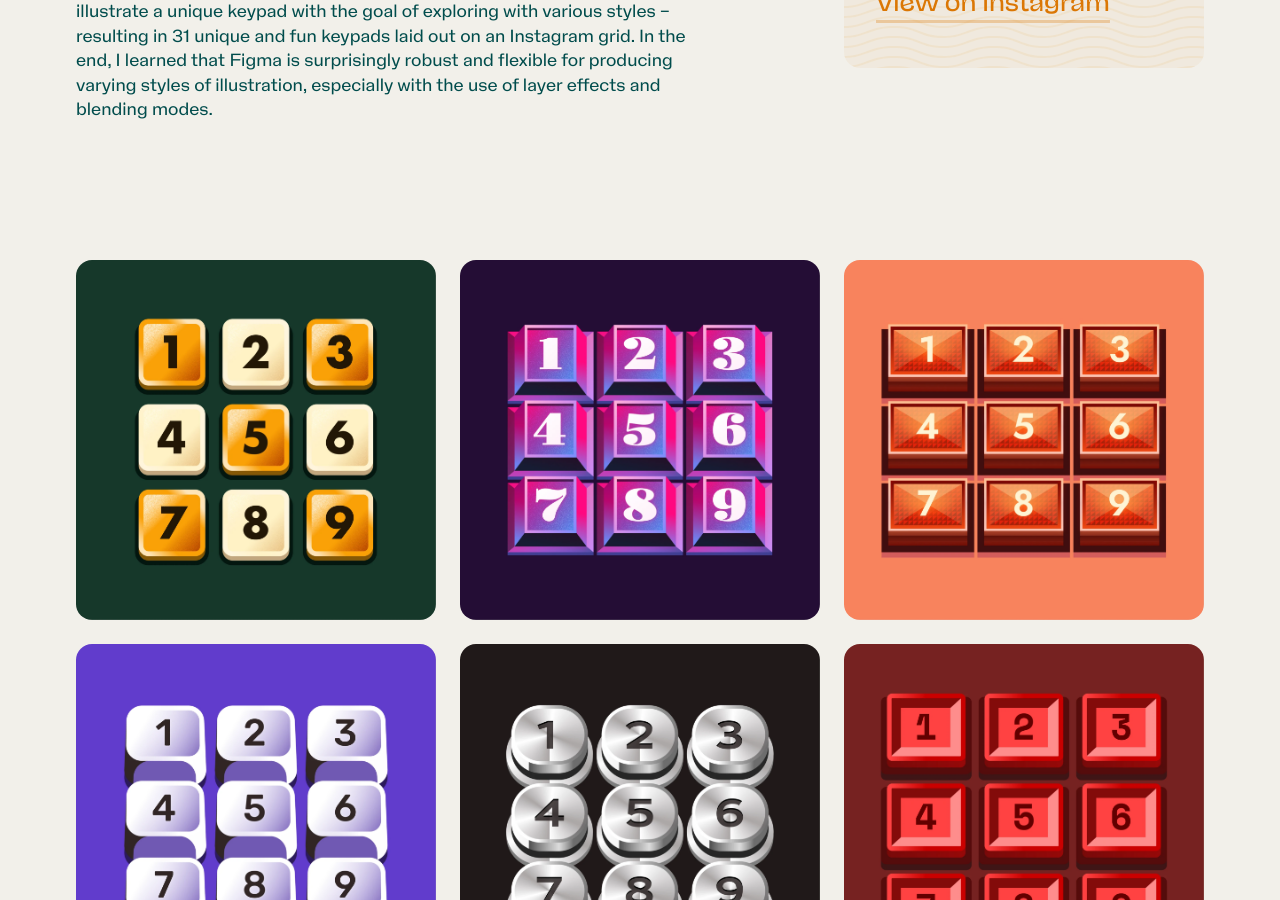
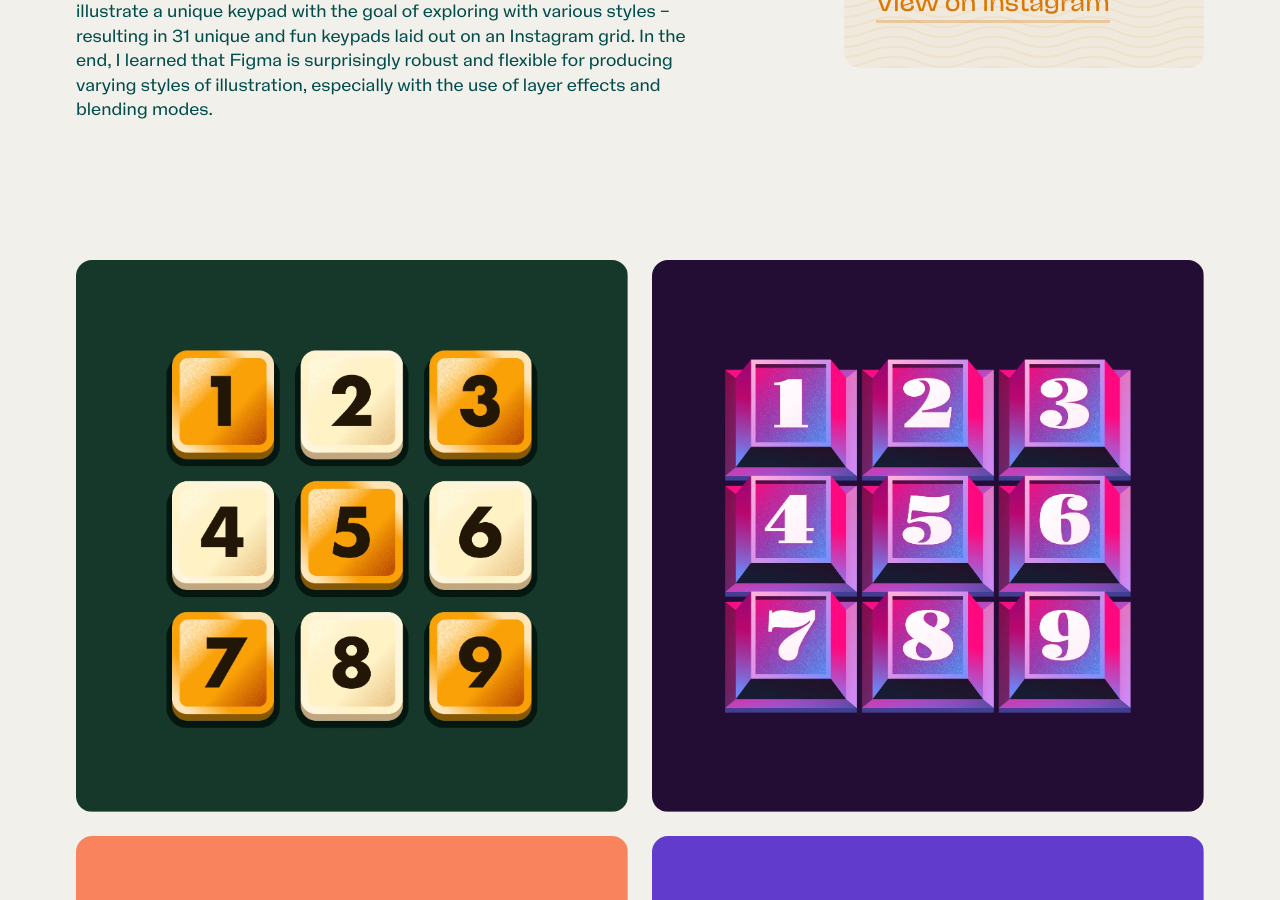
Before and after one commit to ehyleong/ehyleong.github.io, a Jekyll site: the page built from _work/2-keypads.html, in a window 1280 px wide and 900 px high, scrolled down 448 px. Built offline with Jekyll 4.4.1, drawn with Linux system fonts in a browser that asks for light colours; comment, search, counter and statistics services are not loaded.

Commit message:
Update keypad layout

```diff
--- a/_work/2-keypads.html
+++ b/_work/2-keypads.html
@@ -19,29 +19,29 @@
 
 <section class="work half-spacer bottom-spacer">
 	<div class="row wrap">
-		<div class="col-md-4 col-sm-6 col-sm-6 col-xs-12"><img class="rounded" src="/img/work/figma-keypads/keypad_1.webp"></div>
-		<div class="col-md-4 col-sm-6 col-xs-12"><img class="rounded" src="/img/work/figma-keypads/keypad_2.webp"></div>
-		<div class="col-md-4 col-sm-6 col-xs-12"><img class="rounded" src="/img/work/figma-keypads/keypad_3.webp"></div>
-		<div class="col-md-4 col-sm-6 col-xs-12"><img class="rounded" src="/img/work/figma-keypads/keypad_4.webp"></div>
-		<div class="col-md-4 col-sm-6 col-xs-12"><img class="rounded" src="/img/work/figma-keypads/keypad_5.webp"></div>
-		<div class="col-md-4 col-sm-6 col-xs-12"><img class="rounded" src="/img/work/figma-keypads/keypad_6.webp"></div>
-		<div class="col-md-4 col-sm-6 col-xs-12"><img class="rounded" src="/img/work/figma-keypads/keypad_7.webp"></div>
-		<div class="col-md-4 col-sm-6 col-xs-12"><img class="rounded" src="/img/work/figma-keypads/keypad_8.webp"></div>
-		<div class="col-md-4 col-sm-6 col-xs-12"><img class="rounded" src="/img/work/figma-keypads/keypad_9.webp"></div>
-		<div class="col-md-4 col-sm-6 col-xs-12"><img class="rounded" src="/img/work/figma-keypads/keypad_10.webp"></div>
-		<div class="col-md-4 col-sm-6 col-xs-12"><img class="rounded" src="/img/work/figma-keypads/keypad_11.webp"></div>
-		<div class="col-md-4 col-sm-6 col-xs-12"><img class="rounded" src="/img/work/figma-keypads/keypad_12.webp"></div>
-		<div class="col-md-4 col-sm-6 col-xs-12"><img class="rounded" src="/img/work/figma-keypads/keypad_13.webp"></div>
-		<div class="col-md-4 col-sm-6 col-xs-12"><img class="rounded" src="/img/work/figma-keypads/keypad_14.webp"></div>
-		<div class="col-md-4 col-sm-6 col-xs-12"><img class="rounded" src="/img/work/figma-keypads/keypad_15.webp"></div>
-		<div class="col-md-4 col-sm-6 col-xs-12"><img class="rounded" src="/img/work/figma-keypads/keypad_16.webp"></div>
-		<div class="col-md-4 col-sm-6 col-xs-12"><img class="rounded" src="/img/work/figma-keypads/keypad_17.webp"></div>
-		<div class="col-md-4 col-sm-6 col-xs-12"><img class="rounded" src="/img/work/figma-keypads/keypad_18.webp"></div>
-		<div class="col-md-4 col-sm-6 col-xs-12"><img class="rounded" src="/img/work/figma-keypads/keypad_19.webp"></div>
-		<div class="col-md-4 col-sm-6 col-xs-12"><img class="rounded" src="/img/work/figma-keypads/keypad_20.webp"></div>
-		<div class="col-md-4 col-sm-6 col-xs-12"><img class="rounded" src="/img/work/figma-keypads/keypad_21.webp"></div>
-		<div class="col-md-4 col-sm-6 col-xs-12"><img class="rounded" src="/img/work/figma-keypads/keypad_22.webp"></div>
-		<div class="col-md-4 col-sm-6 col-xs-12"><img class="rounded" src="/img/work/figma-keypads/keypad_23.webp"></div>
-		<div class="col-md-4 col-sm-6 col-xs-12"><img class="rounded" src="/img/work/figma-keypads/keypad_24.webp"></div>
+		<div class="col-lg-4 col-md-6 col-sm-6 col-xs-12"><img class="rounded" src="/img/work/figma-keypads/keypad_1.webp"></div>
+		<div class="col-lg-4 col-md-6 col-sm-6 col-xs-12"><img class="rounded" src="/img/work/figma-keypads/keypad_2.webp"></div>
+		<div class="col-lg-4 col-md-6 col-sm-6 col-xs-12"><img class="rounded" src="/img/work/figma-keypads/keypad_3.webp"></div>
+		<div class="col-lg-4 col-md-6 col-sm-6 col-xs-12"><img class="rounded" src="/img/work/figma-keypads/keypad_4.webp"></div>
+		<div class="col-lg-4 col-md-6 col-sm-6 col-xs-12"><img class="rounded" src="/img/work/figma-keypads/keypad_5.webp"></div>
+		<div class="col-lg-4 col-md-6 col-sm-6 col-xs-12"><img class="rounded" src="/img/work/figma-keypads/keypad_6.webp"></div>
+		<div class="col-lg-4 col-md-6 col-sm-6 col-xs-12"><img class="rounded" src="/img/work/figma-keypads/keypad_7.webp"></div>
+		<div class="col-lg-4 col-md-6 col-sm-6 col-xs-12"><img class="rounded" src="/img/work/figma-keypads/keypad_8.webp"></div>
+		<div class="col-lg-4 col-md-6 col-sm-6 col-xs-12"><img class="rounded" src="/img/work/figma-keypads/keypad_9.webp"></div>
+		<div class="col-lg-4 col-md-6 col-sm-6 col-xs-12"><img class="rounded" src="/img/work/figma-keypads/keypad_10.webp"></div>
+		<div class="col-lg-4 col-md-6 col-sm-6 col-xs-12"><img class="rounded" src="/img/work/figma-keypads/keypad_11.webp"></div>
+		<div class="col-lg-4 col-md-6 col-sm-6 col-xs-12"><img class="rounded" src="/img/work/figma-keypads/keypad_12.webp"></div>
+		<div class="col-lg-4 col-md-6 col-sm-6 col-xs-12"><img class="rounded" src="/img/work/figma-keypads/keypad_13.webp"></div>
+		<div class="col-lg-4 col-md-6 col-sm-6 col-xs-12"><img class="rounded" src="/img/work/figma-keypads/keypad_14.webp"></div>
+		<div class="col-lg-4 col-md-6 col-sm-6 col-xs-12"><img class="rounded" src="/img/work/figma-keypads/keypad_15.webp"></div>
+		<div class="col-lg-4 col-md-6 col-sm-6 col-xs-12"><img class="rounded" src="/img/work/figma-keypads/keypad_16.webp"></div>
+		<div class="col-lg-4 col-md-6 col-sm-6 col-xs-12"><img class="rounded" src="/img/work/figma-keypads/keypad_17.webp"></div>
+		<div class="col-lg-4 col-md-6 col-sm-6 col-xs-12"><img class="rounded" src="/img/work/figma-keypads/keypad_18.webp"></div>
+		<div class="col-lg-4 col-md-6 col-sm-6 col-xs-12"><img class="rounded" src="/img/work/figma-keypads/keypad_19.webp"></div>
+		<div class="col-lg-4 col-md-6 col-sm-6 col-xs-12"><img class="rounded" src="/img/work/figma-keypads/keypad_20.webp"></div>
+		<div class="col-lg-4 col-md-6 col-sm-6 col-xs-12"><img class="rounded" src="/img/work/figma-keypads/keypad_21.webp"></div>
+		<div class="col-lg-4 col-md-6 col-sm-6 col-xs-12"><img class="rounded" src="/img/work/figma-keypads/keypad_22.webp"></div>
+		<div class="col-lg-4 col-md-6 col-sm-6 col-xs-12"><img class="rounded" src="/img/work/figma-keypads/keypad_23.webp"></div>
+		<div class="col-lg-4 col-md-6 col-sm-6 col-xs-12"><img class="rounded" src="/img/work/figma-keypads/keypad_24.webp"></div>
 	</div>
 </section>
```
